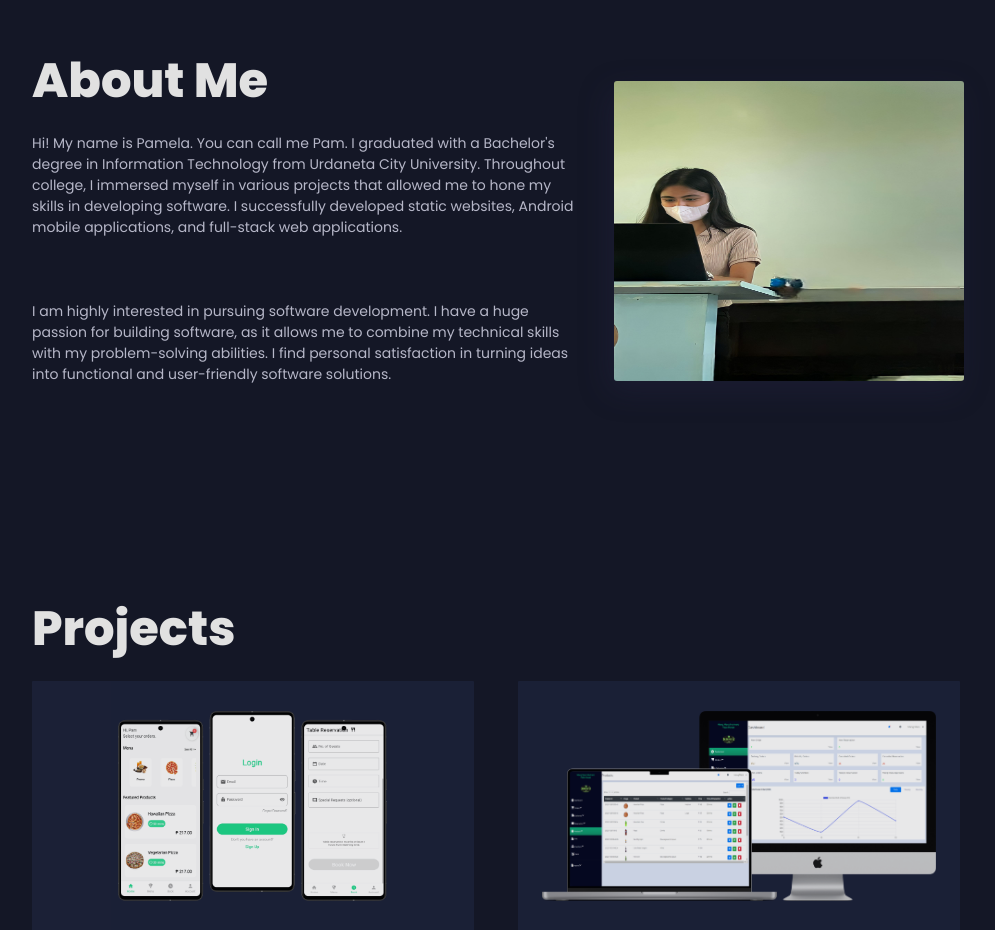
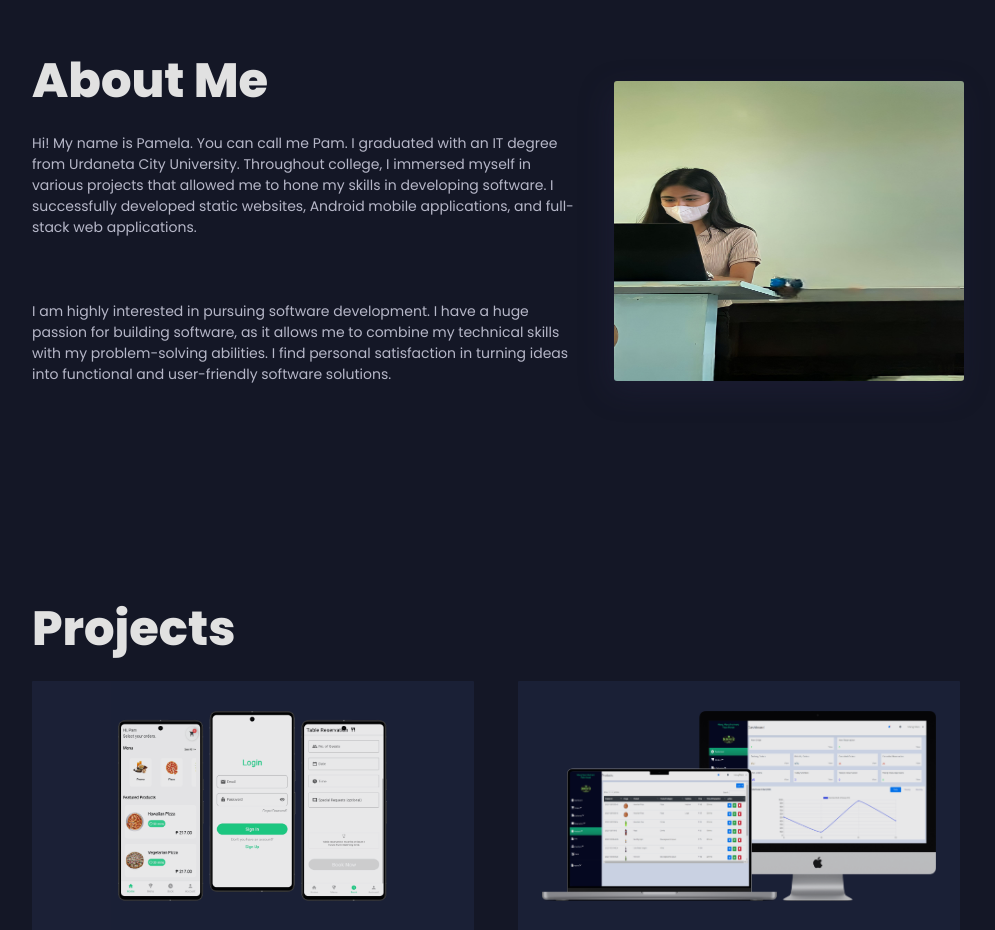
Before and after one commit to patacsilpam/pampatacsil, a React (Vite) app: page / in a window 1280 px wide. Shown: the part 1020-1950 px from the top of the page, without its empty margins (144-1139 px from the left). Built offline with nearby package versions, Linux system fonts and the light colour scheme.

Commit message:
Update About.jsx

```diff
--- a/src/components/About/About.jsx
+++ b/src/components/About/About.jsx
@@ -6,7 +6,7 @@ export const About = () => {
         <div className='about-section'>
           <h1>About Me</h1>
           <p>
-            Hi! My name is Pamela. You can call me Pam. I graduated with a Bachelor's degree in Information Technology from Urdaneta City University.
+            Hi! My name is Pamela. You can call me Pam. I graduated with an IT degree from Urdaneta City University.
             Throughout college, I immersed myself in various projects that allowed me to hone my skills in developing software.
             I successfully developed static websites, Android mobile applications, and full-stack web applications. <br /><br />
              <br /><br />
```
